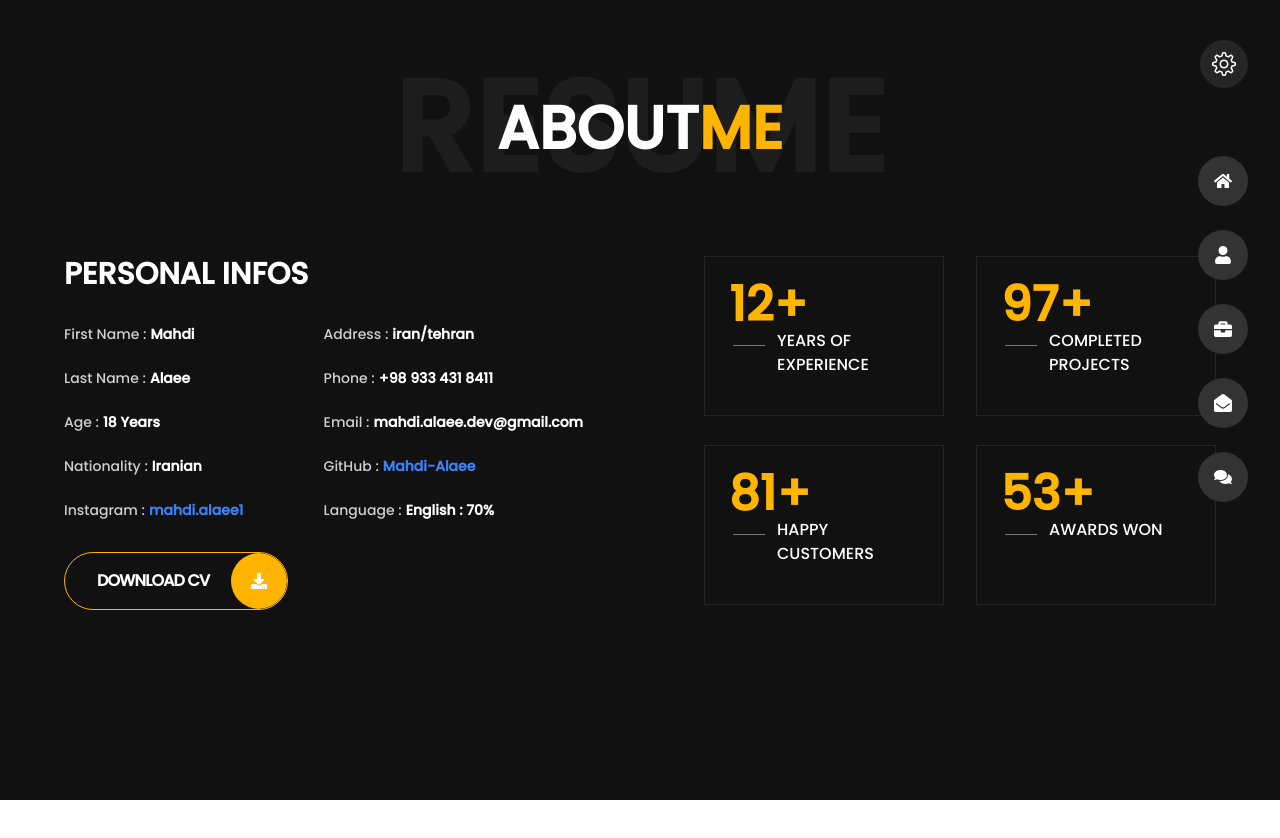
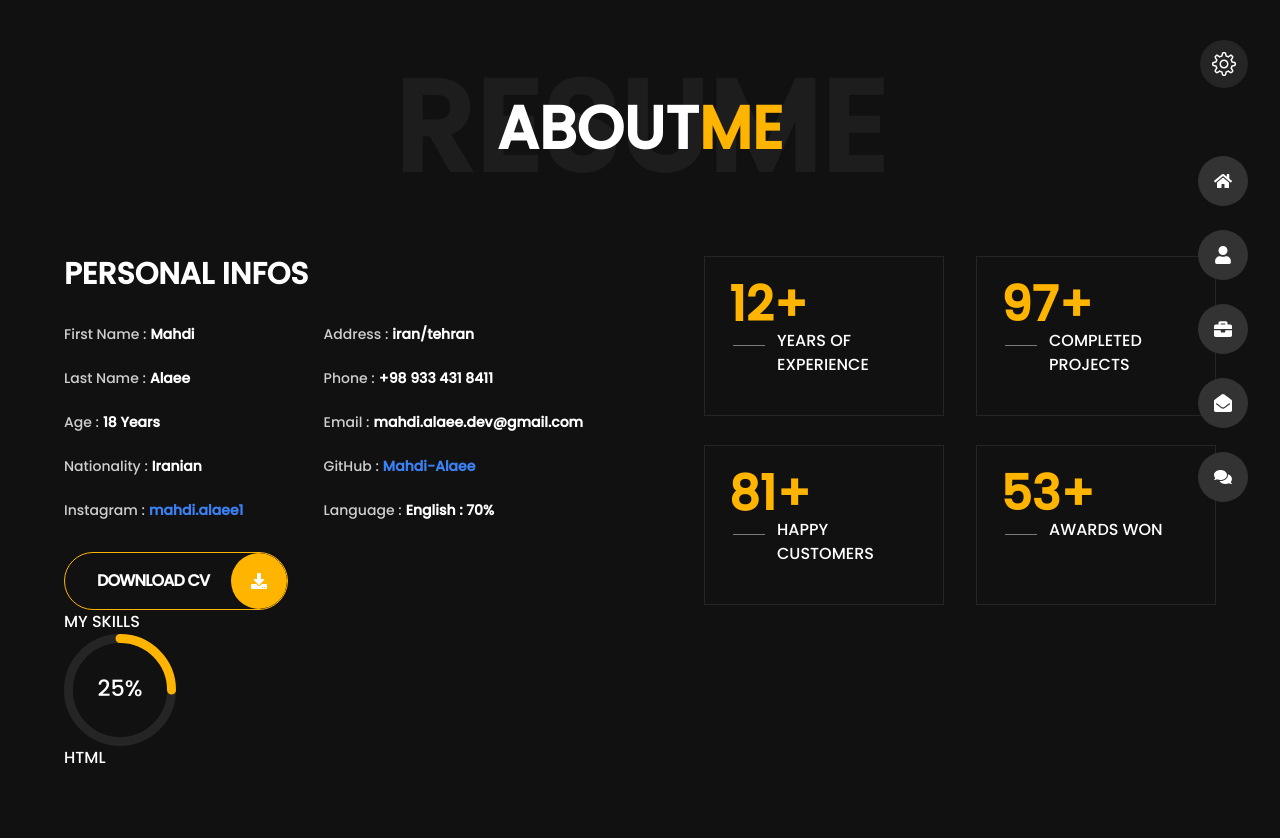
Before and after one commit to Mahdi-Alaee/My-Personal-Website, a React (Vite) app: page /about in a window 1280 px wide. Shown: the top 838 px of the page. Before the commit the page ends 800 px from the top, so only its background shows below. Built offline with nearby package versions, Linux system fonts and the light colour scheme.

Commit message:
coding MySkills html and progressBar

```diff
--- a/package.json
+++ b/package.json
@@ -11,6 +11,7 @@
   },
   "dependencies": {
     "react": "^18.2.0",
+    "react-circular-progressbar": "^2.1.0",
     "react-dom": "^18.2.0",
     "react-icons": "^5.0.1",
     "react-router-dom": "^6.22.3"
--- a/src/pages/About/About.tsx
+++ b/src/pages/About/About.tsx
@@ -1,3 +1,4 @@
+import MySkills from "./components/MySkills";
 import PersonalInfos from "./components/PersonalInfos";
 
 const About: React.FC = () => {
@@ -13,8 +14,10 @@ const About: React.FC = () => {
           <span>About</span> <span className="text-yellowColor">Me</span>
         </div>
       </h1>
-      {/* personal infos */}
       <PersonalInfos />
+
+      <MySkills />
+
       <br />
       <br />
       <br />
--- /dev/null
+++ b/src/pages/About/components/MySkills.tsx
@@ -0,0 +1,16 @@
+import SkillBox from "./SkillBox";
+
+const MySkills: React.FC = () => {
+  return (
+    <section>
+      {/* title */}
+      <h2>MY SKILLS</h2>
+      {/* content */}
+      <div>
+        <SkillBox percentage={25} text="HTML" />
+      </div>
+    </section>
+  );
+};
+
+export default MySkills;
--- /dev/null
+++ b/src/pages/About/components/SkillBox.tsx
@@ -0,0 +1,24 @@
+import { CircularProgressbar, buildStyles } from "react-circular-progressbar";
+import "react-circular-progressbar/dist/styles.css";
+interface SkillBoxProps {
+  text: string;
+  percentage: number;
+}
+
+const SkillBox: React.FC<SkillBoxProps> = ({ text, percentage }) => {
+  return (
+    <div>
+      {/* progressBar wrapper */}
+      <div className="w-28 h-28">
+        <CircularProgressbar value={percentage} text={`${percentage}%`} styles={buildStyles({
+            pathColor: '#ffb400',
+            textColor: '#fff',
+            trailColor: '#252525'
+        })} />
+      </div>
+      <h6>{text}</h6>
+    </div>
+  );
+};
+
+export default SkillBox;
```
Also changed, not shown: 1 other file (tests, documents, lock files or other folders).
